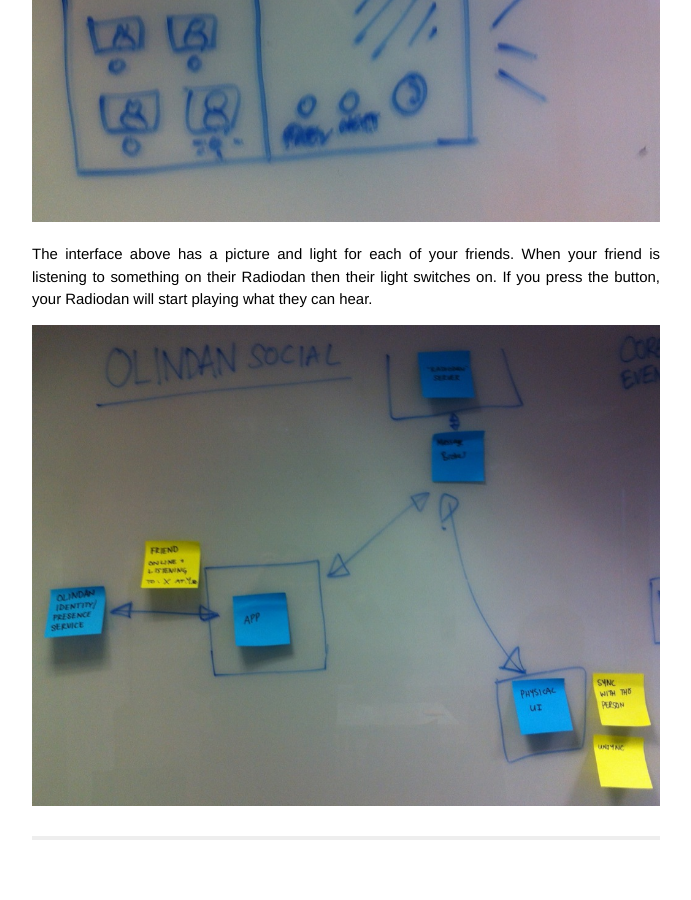
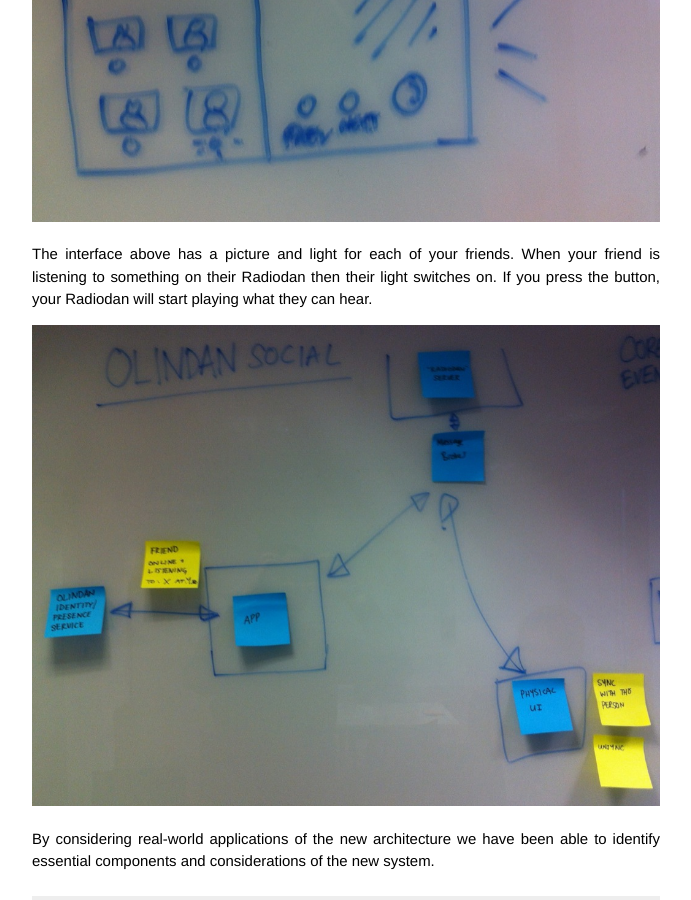
Before and after one commit to radiodan/radiodan.github.io, a Jekyll site: the page built from _posts/2014-01-08-radiodan-v2-architectures.markdown, in a window 1280 px wide and 900 px high, scrolled down 6495 px. Shown: the whole window, without its empty margins (294-985 px from the left). Built offline with Jekyll 4.4.1, drawn with Linux system fonts in a browser that asks for light colours; Markdown is read by kramdown in place of the engine named in the settings; comment, search, counter and statistics services are not loaded; before the commit the page ends 7335 px from its top, so only the background shows below that.

Commit message:
Add pointless conclusion

```diff
--- a/_posts/2014-01-08-radiodan-v2-architectures.markdown
+++ b/_posts/2014-01-08-radiodan-v2-architectures.markdown
@@ -66,3 +66,5 @@
 The interface above has a picture and light for each of your friends. When your friend is listening to something on their Radiodan then their light switches on. If you press the button, your Radiodan will start playing what they can hear.
 
 ![Olinda social radio](/assets/v2-arch-post/10-olindan-social.jpg)
+
+By considering real-world applications of the new architecture we have been able to identify essential components and considerations of the new system.
```
